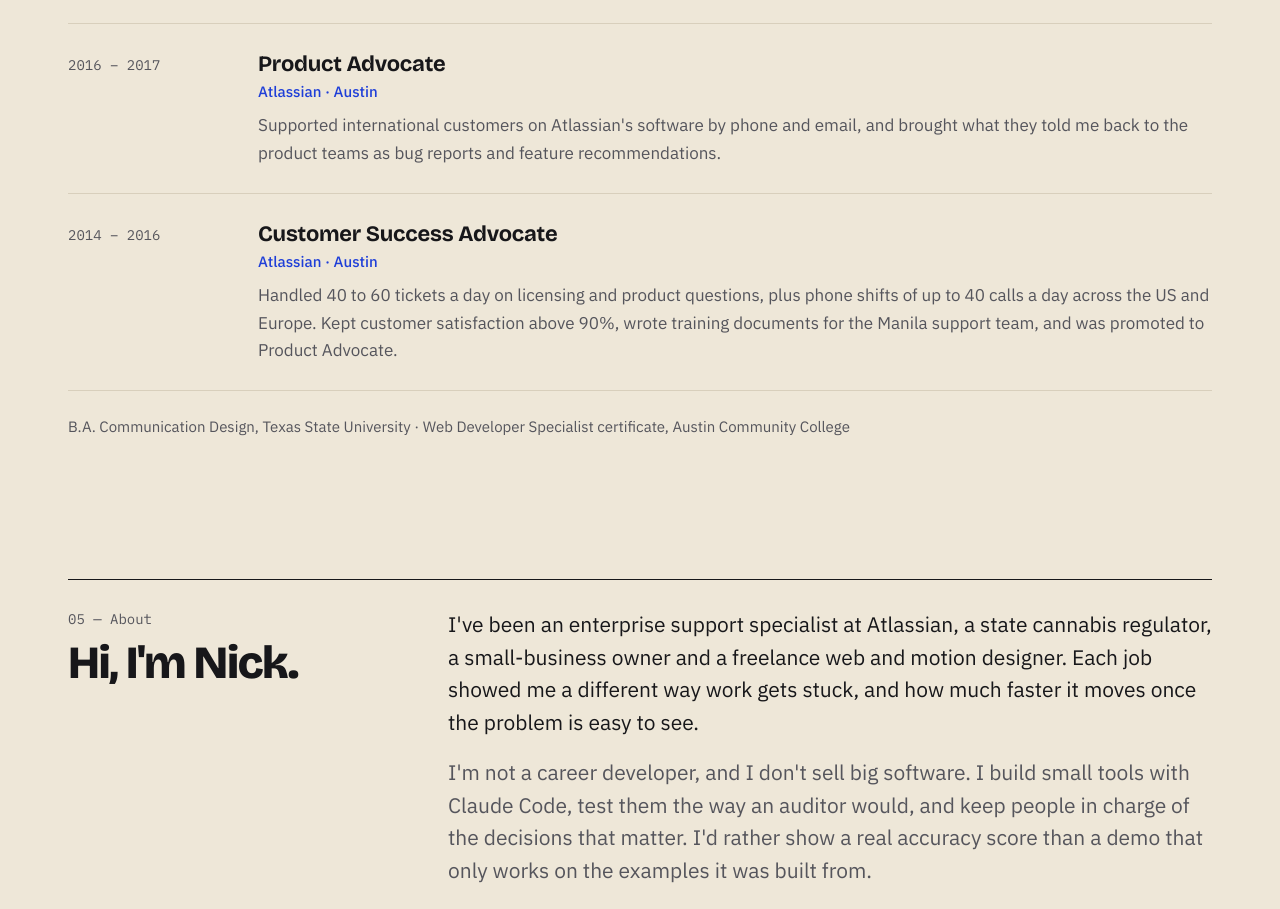
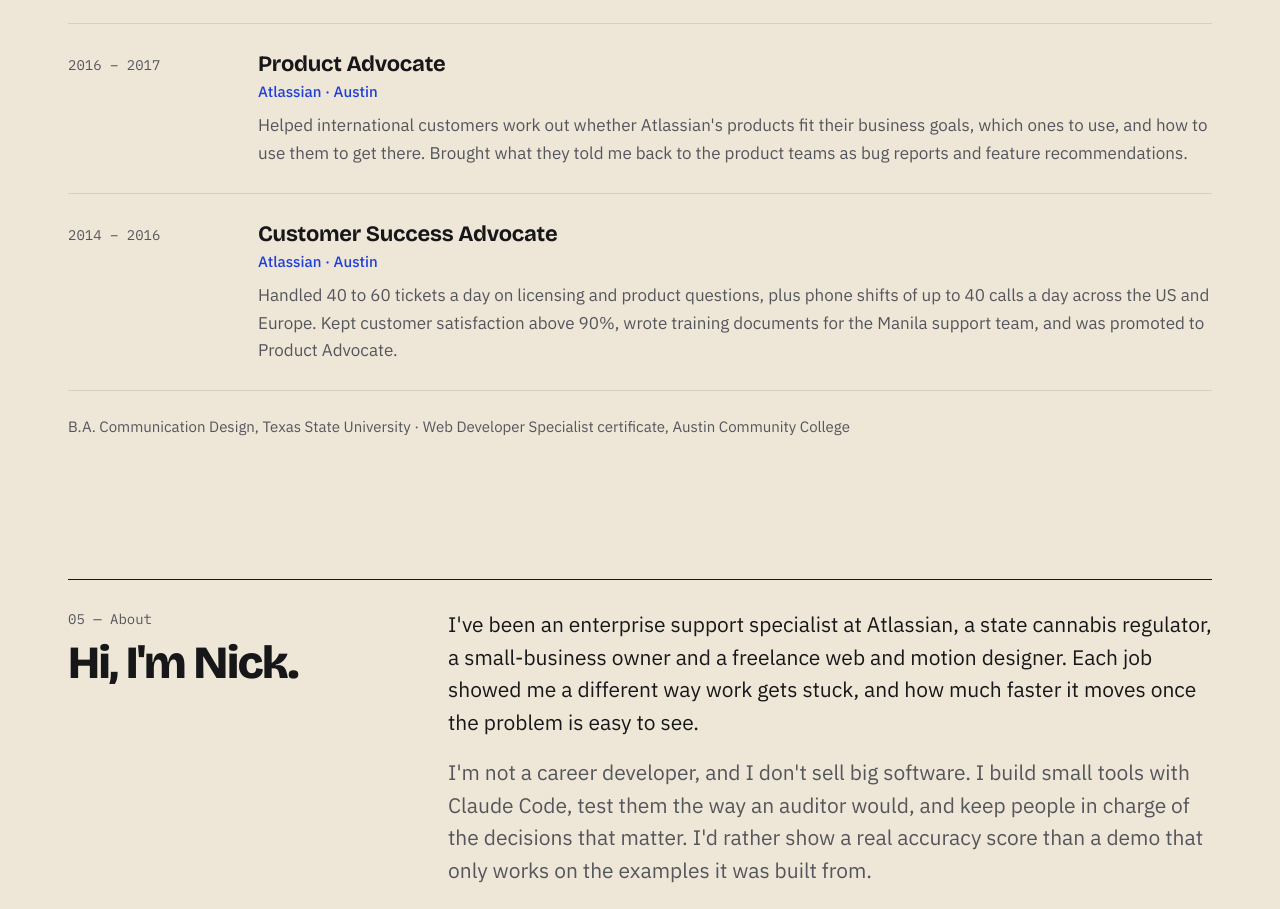
Before and after one commit to scenebiscuit-cell/scenebiscuit-cell.github.io, a plain HTML site: page index.html in a window 1280 px wide. Shown: the part 5817-6726 px from the top of the page. Drawn offline with nearby package versions, Linux system fonts and the light colour scheme.

Commit message:
Describe Product Advocate as consultative, not support
Co-Authored-By: Claude Opus 5.5 <noreply@anthropic.com>
Claude-Session: https://claude.ai/code/session_01WfGEaYyn6kCrXLvLhvQYG2

```diff
--- a/index.html
+++ b/index.html
@@ -264,7 +264,7 @@
           <div class="job-body">
             <h3 class="job-role">Product Advocate</h3>
             <p class="job-org">Atlassian · Austin</p>
-            <p class="muted">Supported international customers on Atlassian's software by phone and email, and brought what they told me back to the product teams as bug reports and feature recommendations.</p>
+            <p class="muted">Helped international customers work out whether Atlassian's products fit their business goals, which ones to use, and how to use them to get there. Brought what they told me back to the product teams as bug reports and feature recommendations.</p>
           </div>
         </li>
         <li class="job reveal">
```
Also changed, not shown: 1 other file.
